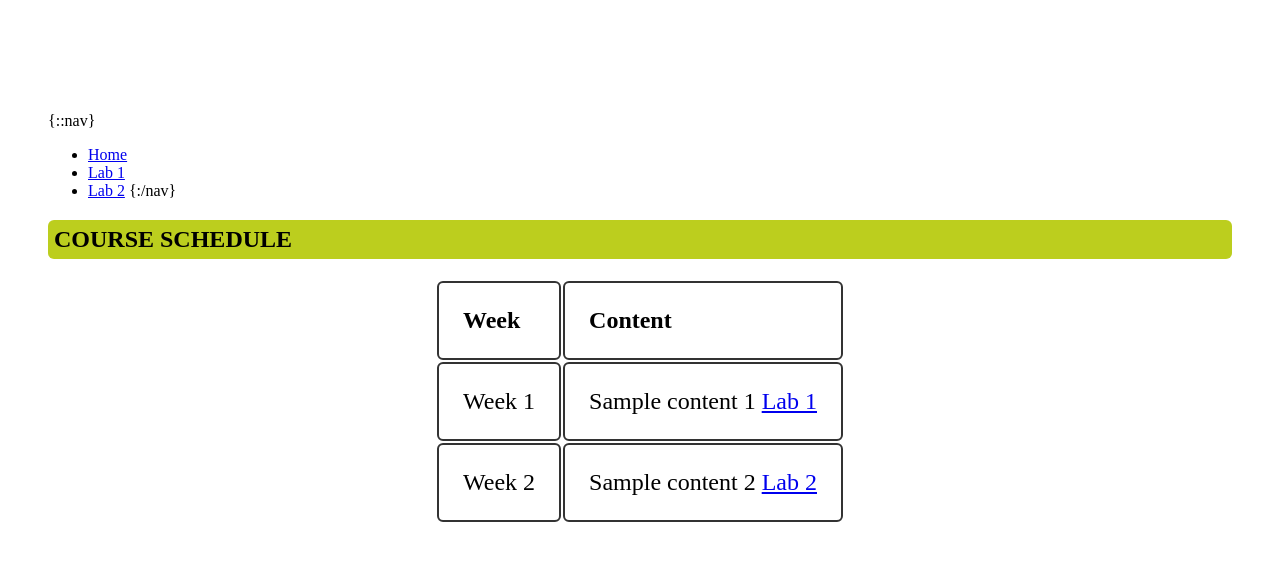
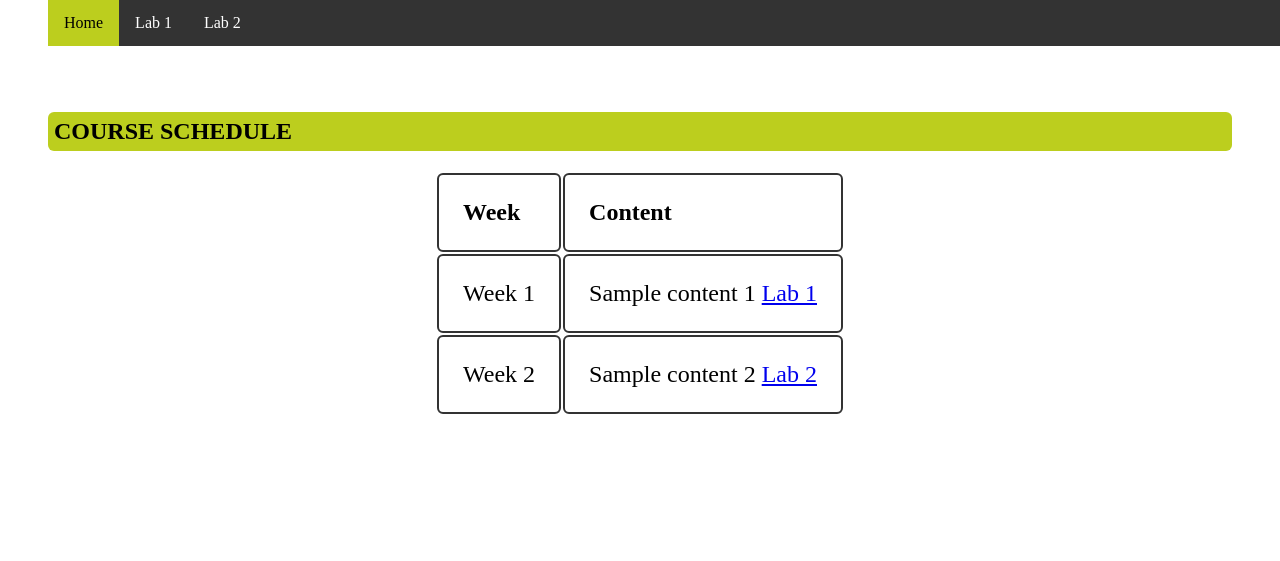
Before and after one commit to jmcarman/template.github.io, a Jekyll site: the page built from index.md, in a window 1280 px wide. Shown: the top 561 px of the page. Built offline with Jekyll 4.4.1, drawn with Linux system fonts in a browser that asks for light colours.

Commit message:
index.md: Added html nav tags back with markdown=1 option.

```diff
--- a/index.md
+++ b/index.md
@@ -2,12 +2,13 @@
 title: Homepage
 ---
 
-{::nav}
+<nav markdown="1">
+
 * [Home]({{ '/index.html' | relative_url }}){: .active}
 * [Lab 1]({{ '/lab1.html' | relative_url }})
 * [Lab 2]({{ '/lab2.html' | relative_url }})
-{:/nav}
 
+</nav>
 
 ## Course Schedule
 
```
